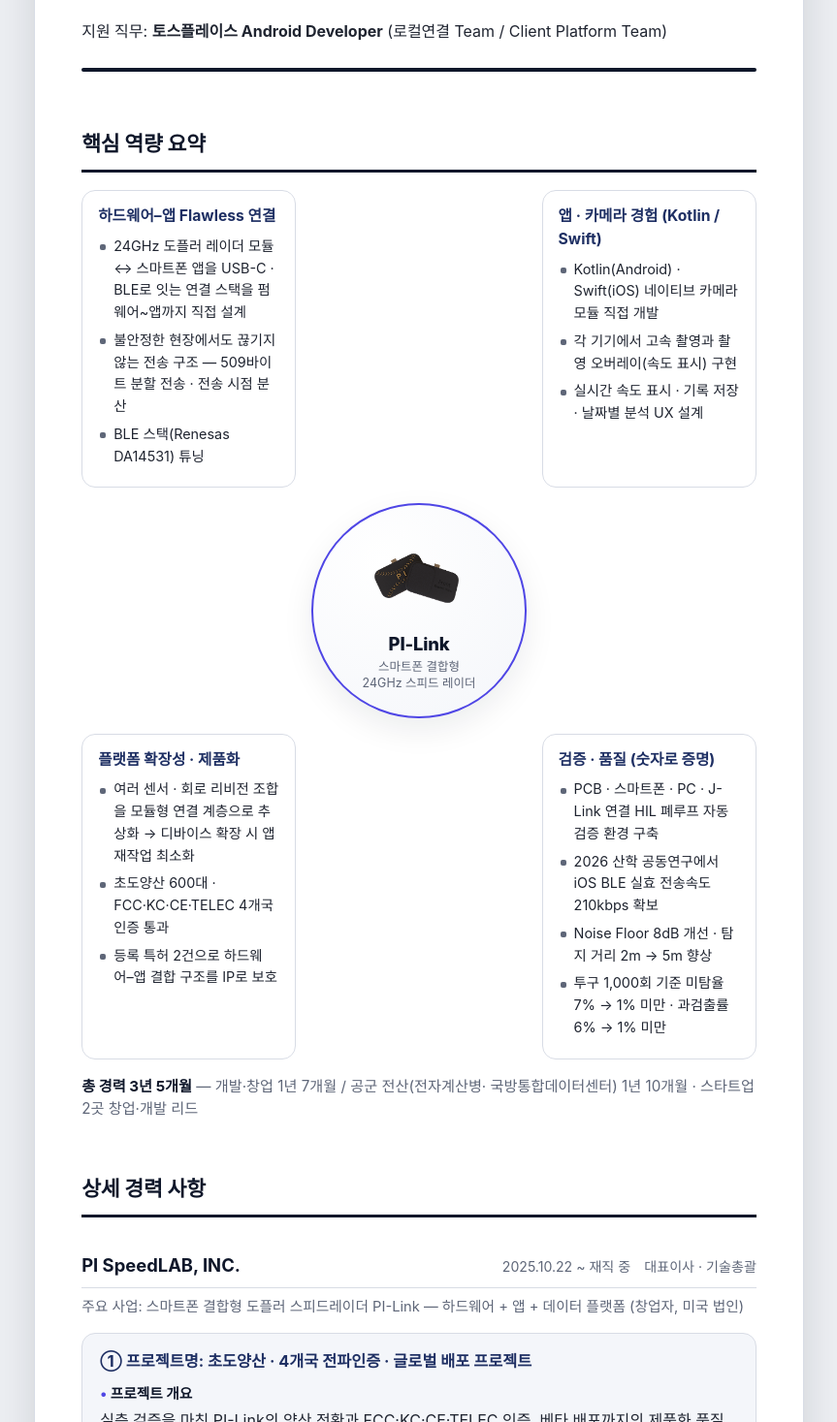
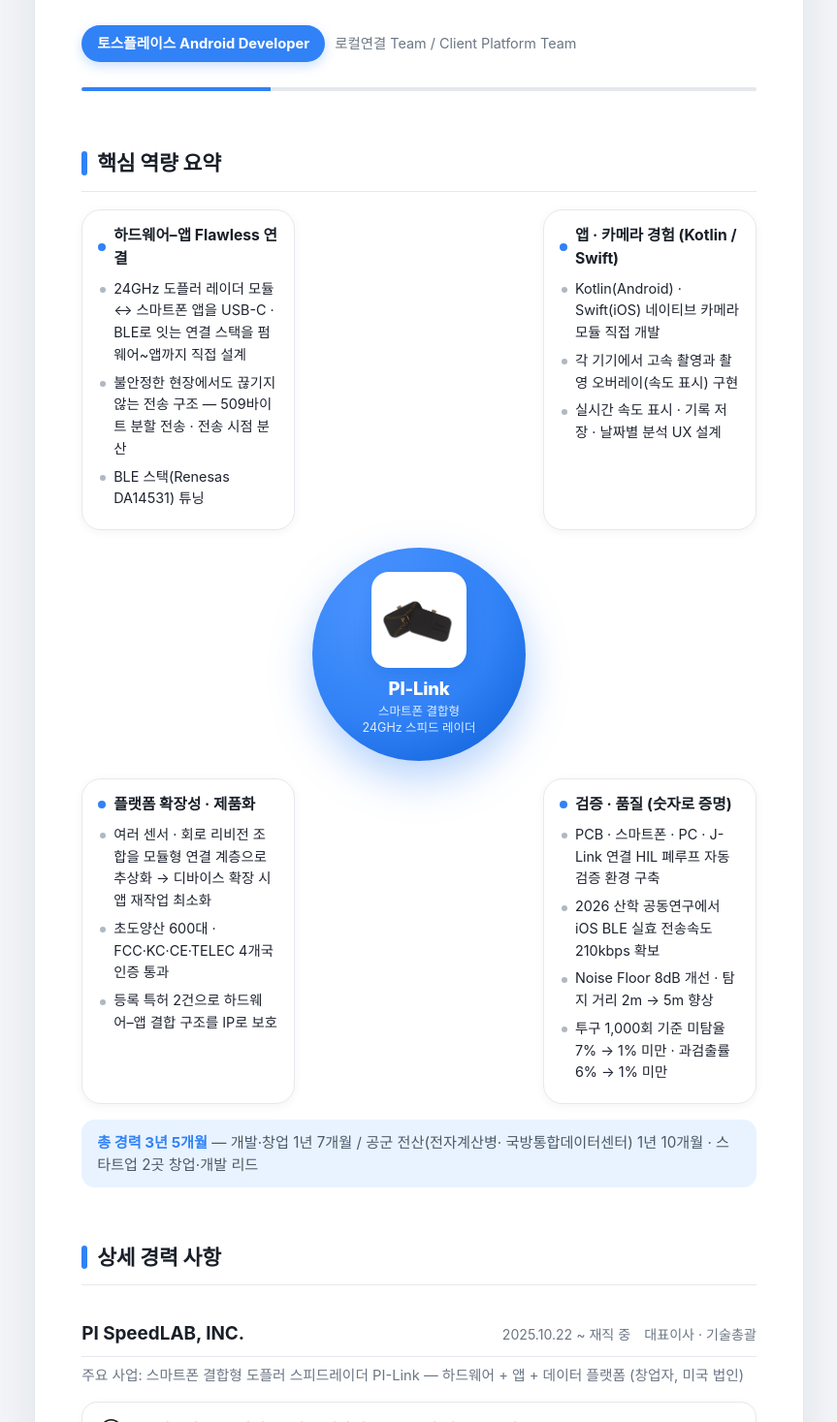
Before and after one commit to caiquetech-dev/dev_personal, a Next.js app in the folder kevin_CV/: page /career in a window 1280 px wide. Shown: the part 163-1630 px from the top of the page at 97% size, without its empty margins (208-1071 px from the left). Built offline with nearby package versions, Linux system fonts and the light colour scheme; a web font is replaced by a local one.

Commit message:
Restyle /career with Toss brand theme (blue #3182F6, pills, blue-gradient center, neutral grays)

```diff
--- a/kevin_CV/app/career/page.tsx
+++ b/kevin_CV/app/career/page.tsx
@@ -247,15 +247,19 @@
 
 export default function CareerPage() {
   return (
-    <main className="resume-canvas">
+    <main className="resume-canvas career-canvas">
       <article className="cv-paper career-paper">
         <header className="career-hero">
           <p className="eyebrow">경력기술서 · Career Narrative</p>
           <h1 className="career-name">이준용</h1>
-          <p className="career-target">
-            지원 직무: <strong>토스플레이스 Android Developer</strong> (로컬연결
-            Team / Client Platform Team)
-          </p>
+          <div className="career-target">
+            <span className="career-target-pill">
+              토스플레이스 Android Developer
+            </span>
+            <span className="career-target-teams">
+              로컬연결 Team / Client Platform Team
+            </span>
+          </div>
         </header>
 
         <div className="divider-thick" aria-hidden="true" />
--- a/kevin_CV/app/globals.css
+++ b/kevin_CV/app/globals.css
@@ -1228,3 +1228,243 @@
     page-break-inside: avoid;
   }
 }
+
+/* ---------- Toss brand theme (/career) ---------- */
+.career-canvas {
+  background: #f2f4f7;
+}
+
+.career-paper {
+  --primary: #3182f6;
+  --primary-strong: #191f28;
+  --accent: #3182f6;
+  --foreground: #191f28;
+  --muted: #6b7684;
+  --surface: #ffffff;
+  --surface-soft: #f7f9fc;
+  --surface-border: #e5e8ec;
+  --surface-border-soft: #eef0f3;
+  --line: #191f28;
+
+  border-radius: 28px;
+  box-shadow: 0 12px 40px rgba(17, 34, 68, 0.08);
+}
+
+.career-paper .eyebrow {
+  color: #3182f6;
+}
+
+.career-paper .divider-thick {
+  height: 4px;
+  border-radius: 999px;
+  background: linear-gradient(90deg, #3182f6 0 28%, #e5e8ec 28% 100%);
+}
+
+.career-name {
+  color: #191f28;
+}
+
+.career-target {
+  display: flex;
+  flex-wrap: wrap;
+  align-items: center;
+  gap: 10px;
+  margin-top: 14px;
+}
+
+.career-target-pill {
+  background: #3182f6;
+  color: #ffffff;
+  font-weight: 700;
+  font-size: 0.92rem;
+  padding: 8px 16px;
+  border-radius: 999px;
+  box-shadow: 0 4px 12px rgba(49, 130, 246, 0.25);
+}
+
+.career-target-teams {
+  color: #6b7684;
+  font-size: 0.9rem;
+}
+
+.career-section > h2 {
+  display: flex;
+  align-items: center;
+  gap: 10px;
+  color: #191f28;
+  border-bottom: 1px solid #e5e8ec;
+  padding-bottom: 12px;
+}
+
+.career-section > h2::before {
+  content: "";
+  width: 6px;
+  height: 1.15em;
+  border-radius: 3px;
+  background: #3182f6;
+  flex: none;
+}
+
+.career-company h3 {
+  color: #191f28;
+  font-size: 1.18rem;
+}
+
+.career-company {
+  border-bottom-color: #e5e8ec;
+}
+
+.career-company-meta,
+.career-company-business {
+  color: #6b7684;
+}
+
+.career-project {
+  background: #ffffff;
+  border: 1px solid #e5e8ec;
+  border-radius: 16px;
+  box-shadow: 0 2px 8px rgba(17, 34, 68, 0.04);
+}
+
+.career-project-title {
+  color: #191f28;
+}
+
+.career-star {
+  color: #3182f6;
+}
+
+.career-project-body dt {
+  display: inline-flex;
+  align-items: center;
+  gap: 7px;
+  margin-top: 16px;
+  padding: 4px 11px;
+  border-radius: 8px;
+  background: #e8f3ff;
+  color: #3182f6;
+  font-size: 0.8rem;
+  font-weight: 700;
+  letter-spacing: -0.01em;
+}
+
+.career-project-body dt::before {
+  content: "";
+  width: 6px;
+  height: 6px;
+  border-radius: 50%;
+  background: #3182f6;
+}
+
+.career-dt-result {
+  background: #3182f6 !important;
+  color: #ffffff !important;
+}
+
+.career-dt-result::before {
+  background: #ffffff !important;
+}
+
+.career-list li::before {
+  border-radius: 50%;
+  background: #b0b8c1;
+}
+
+.career-list--result li::before {
+  background: #3182f6;
+}
+
+.summary-wheel {
+  gap: 18px;
+}
+
+.wheel-card {
+  background: #ffffff;
+  border: 1px solid #e5e8ec;
+  border-radius: 20px;
+  box-shadow: 0 2px 10px rgba(17, 34, 68, 0.05);
+  transition:
+    transform 0.2s ease,
+    box-shadow 0.2s ease,
+    border-color 0.2s ease;
+}
+
+.wheel-card:hover {
+  transform: translateY(-4px);
+  border-color: #3182f6;
+  box-shadow: 0 14px 28px rgba(49, 130, 246, 0.16);
+}
+
+.wheel-card h3 {
+  display: flex;
+  align-items: center;
+  gap: 8px;
+  color: #191f28;
+}
+
+.wheel-card h3::before {
+  content: "";
+  width: 8px;
+  height: 8px;
+  border-radius: 50%;
+  background: #3182f6;
+  flex: none;
+}
+
+.wheel-center {
+  border: none;
+  background: radial-gradient(
+    circle at 32% 24%,
+    #4d95ff 0%,
+    #3182f6 55%,
+    #0b5cd5 100%
+  );
+  box-shadow: 0 18px 44px rgba(49, 130, 246, 0.35);
+}
+
+.wheel-center-img {
+  background: #ffffff;
+  border-radius: 18px;
+  padding: 10px;
+  box-shadow: 0 6px 18px rgba(11, 92, 213, 0.3);
+}
+
+.wheel-center-name {
+  color: #ffffff;
+}
+
+.wheel-center-desc {
+  color: rgba(255, 255, 255, 0.85);
+}
+
+.career-total {
+  background: #e8f3ff;
+  border-radius: 14px;
+  padding: 12px 16px;
+  color: #4e5968;
+}
+
+.career-total strong {
+  color: #3182f6;
+}
+
+.career-table th {
+  color: #3182f6;
+}
+
+.career-table th,
+.career-table td {
+  border-bottom-color: #eef0f3;
+}
+
+.career-footer {
+  border-top-color: #e5e8ec;
+  color: #b0b8c1;
+  text-align: center;
+}
+
+@media print {
+  .career-paper {
+    box-shadow: none;
+  }
+}
```
